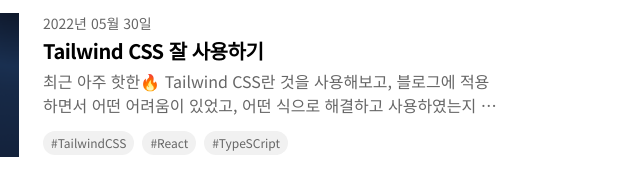
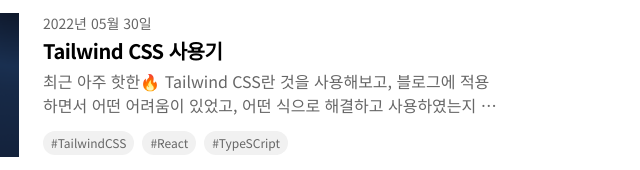
Before and after one commit to sangrimlee/blog.sangrim.dev, a Gatsby site: page / in a window 1280 px wide. Shown: the part 287-457 px from the top of the page, 485-1125 px from the left. Built offline with nearby package versions, Linux system fonts and the light colour scheme; Gatsby itself is replaced by a stand-in of ours; a web font is replaced by a local one.

Commit message:
update: Tailwind CSS 사용기

```diff
--- a/contents/posts/2020-05-30/tailwindcss.md
+++ b/contents/posts/2020-05-30/tailwindcss.md
@@ -1,6 +1,6 @@
 ---
 date: '2022-05-30'
-title: 'Tailwind CSS 잘 사용하기'
+title: 'Tailwind CSS 사용기'
 tags: ['TailwindCSS', 'React', 'TypeSCript']
 description: '최근 아주 핫한🔥 Tailwind CSS란 것을 사용해보고, 블로그에 적용하면서 어떤 어려움이 있었고, 어떤 식으로 해결하고 사용하였는지 공유하고자합니다.'
 thumbnail: './images/thumbnail.png'
@@ -16,7 +16,7 @@
 
 Tailwind CSS의 장점과 단점 기본적인 사용법에 대해서는 [워니님의 블로그](https://wonny.space/writing/dev/hello-tailwind-css)에 잘 나와있기에 참고하시면 처음 시작하실 때 좋을 것 같습니다.
 
-## Tailwind CSS 잘 사용하기
+## Tailwind CSS 사용기
 
 제가 이번에 이야기하고 싶은 것은 Tailwind CSS를 사용하면서, 내가 느꼈던 문제점을 공유하고, 나는 어떻게 해결하였는지 같이 이야기해보고자 합니다.
 
```
